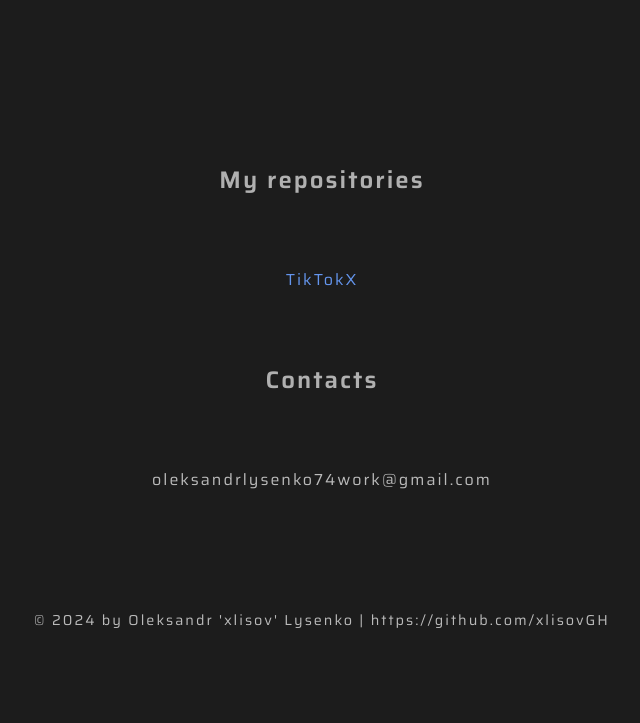
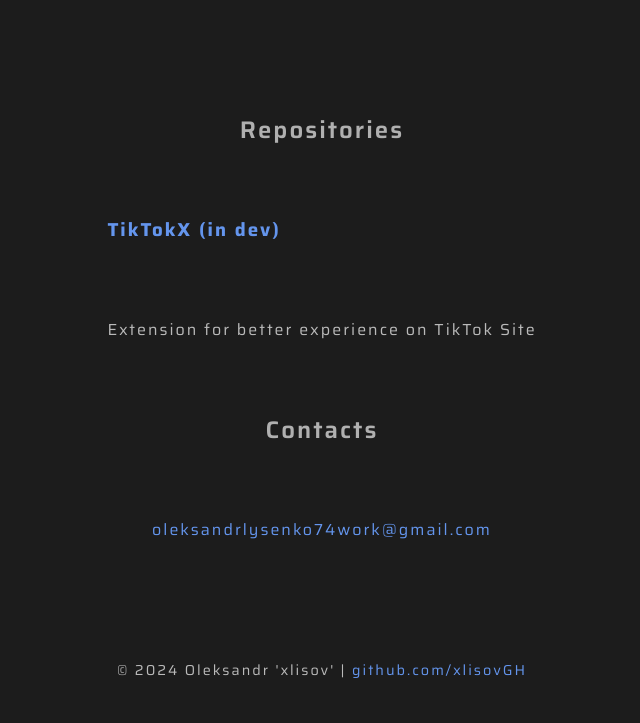
Before and after one commit to xlisovGH/xlisov-site, a plain HTML site: page index.html in a window 1280 px wide. Shown: the whole page, without its empty margins (318-958 px from the left). Drawn offline with Linux system fonts and the light colour scheme.

Commit message:
Update index.html

```diff
--- a/index.html
+++ b/index.html
@@ -3,19 +3,37 @@
     <head>
         <meta charset="UTF-8" />
         <meta name="viewport" content="width=device-width, initial-scale=1.0" />
-        <title>xlisovGH - GitHub</title>
         <link rel="stylesheet" href="style.css" />
+
+        <title>xlisov | GitHub</title>
     </head>
     <body>
-        <h2>My repositories</h2>
-        <a href="">TikTokX</a>
+        <h2>Repositories</h2>
+
+        <div class="container-repo">
+            <h3><a href="">TikTokX (in dev)</a></h3>
+            <p>Extension for better experience on TikTok Site</p>
+        </div>
+
         <h2>Contacts</h2>
-        <p>oleksandrlysenko74work@gmail.com</p>
+
+        <div class="container-contact">
+            <p>
+                <a href="mailto:oleksandrlysenko74work@gmail.com"
+                    >oleksandrlysenko74work@gmail.com</a
+                >
+            </p>
+        </div>
+
         <footer>
-            <p>
-                &copy; 2024 by Oleksandr 'xlisov' Lysenko |
-                https://github.com/xlisovGH
-            </p>
+            <div class="container-footer">
+                <p>
+                    © 2024 Oleksandr 'xlisov' |
+                    <a href="https://github.com/xlisovGH"
+                        >github.com/xlisovGH</a
+                    >
+                </p>
+            </div>
         </footer>
     </body>
 </html>
```
